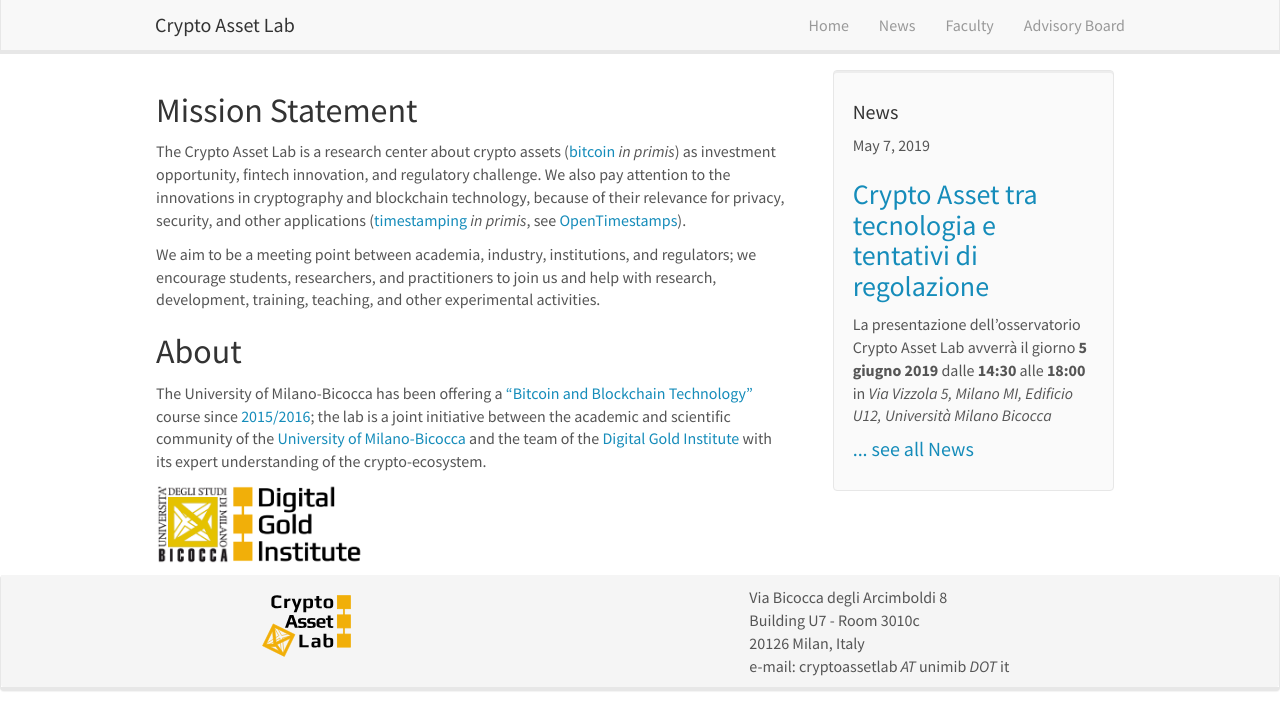
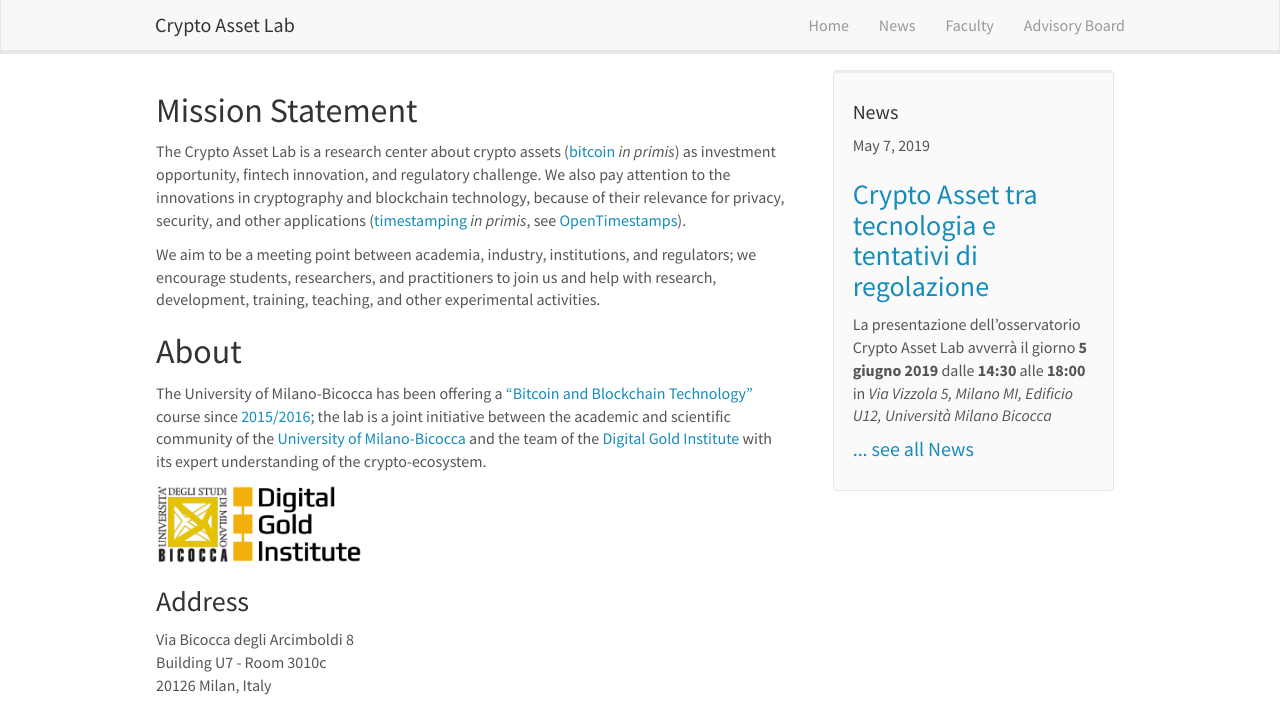
Before and after one commit to cryptoassetlab/cryptoassetlab.github.io, a Jekyll site: the page built from _pages/01-home.md, in a window 1280 px wide and 1102 px high. Shown: the top 707 px of the window. Built offline with Jekyll 4.4.1, drawn with Linux system fonts in a browser that asks for light colours; nearby versions of some CDN libraries; grey boxes are pictures that could not be loaded.

Commit message:
added address

```diff
--- a/_pages/01-home.md
+++ b/_pages/01-home.md
@@ -38,3 +38,11 @@
 expert understanding of the crypto-ecosystem.
 
 <a href="http://www.diseade.unimib.it/it"><img src="{{ site.url }}{{ site.baseurl }}/images/bicocca-logo.png" height="80"></a><a href="http://dgi.io"><img src="{{ site.url }}{{ site.baseurl }}/images/dgi-logo.png" height="80"></a>
+
+### Address
+
+Via Bicocca degli Arcimboldi 8<br>
+Building U7 - Room 3010c<br>
+20126 Milan, Italy<br>
+
+<iframe src="https://www.google.com/maps/embed?pb=!1m18!1m12!1m3!1d2795.6348896124377!2d9.210284016342875!3d45.51742797910175!2m3!1f0!2f0!3f0!3m2!1i1024!2i768!4f13.1!3m3!1m2!1s0x4786c7481b141dd7%3A0x57e9ff45dc8331de!2sU7+Universit%C3%A0+Milano+Bicocca!5e0!3m2!1sen!2sit!4v1557314816331!5m2!1sen!2sit" width="600" height="250" frameborder="0" style="border:0" allowfullscreen></iframe>
```
